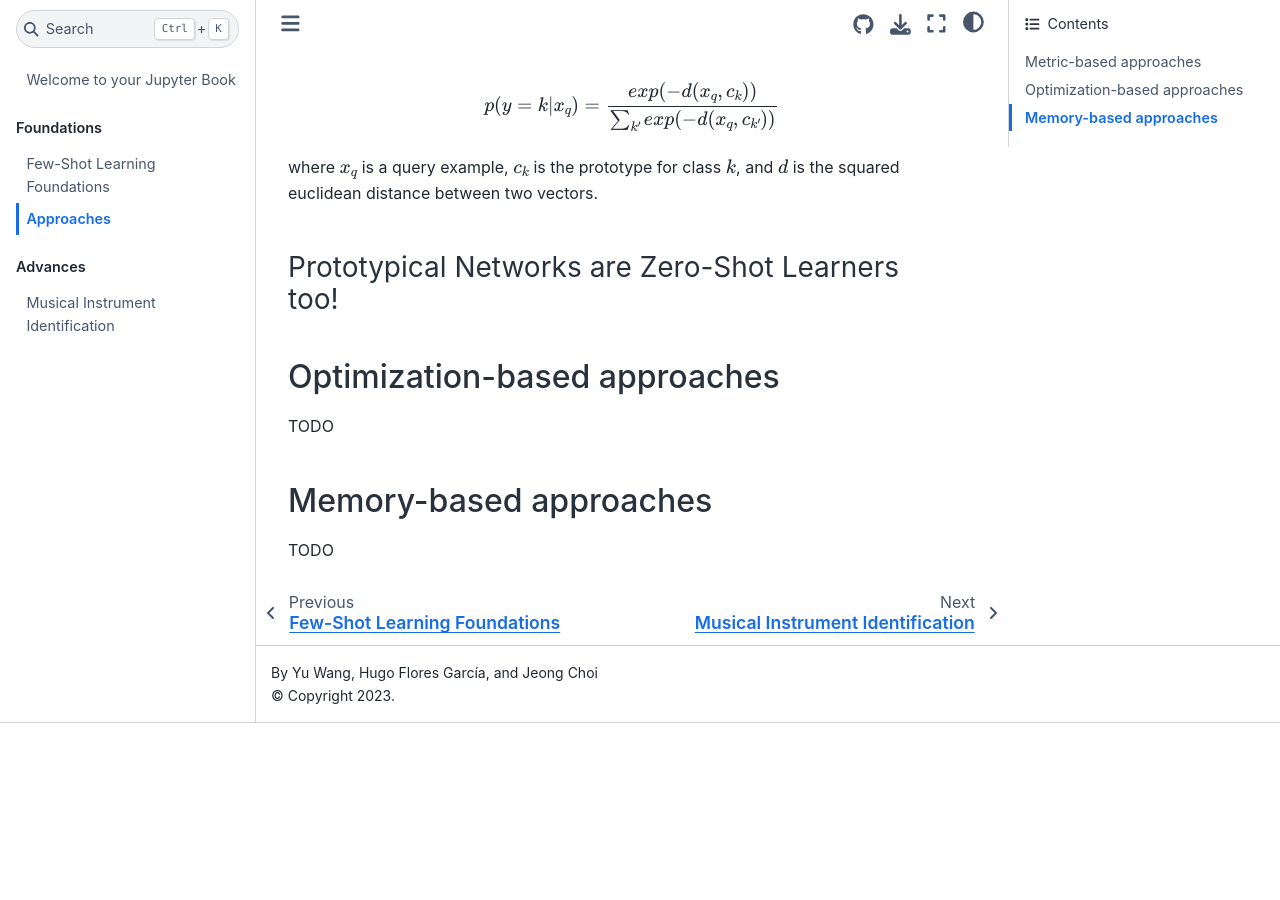
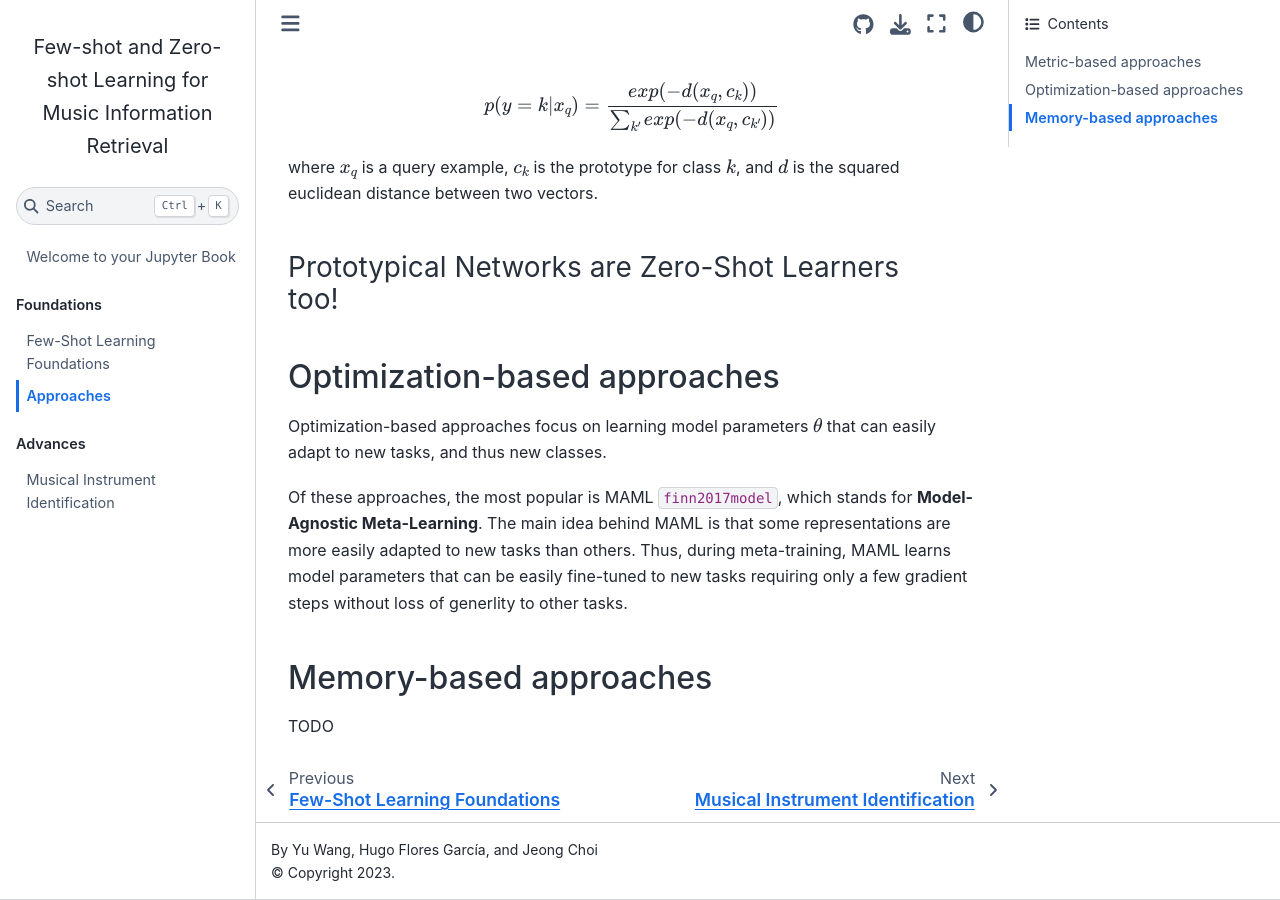
Before and after one commit to music-fsl-zsl/tutorial, a Jupyter Book: the page built from book/foundations/approaches.md, in a window 1280 px wide and 900 px high, scrolled down 2662 px. Built offline with Jupyter Book 1.0.4 settings and Sphinx 7.4.7 and the Sphinx Book theme 1.1.4, drawn with Linux system fonts in a browser that asks for light colours; cross-references to code outside the pages are shown as plain code; before the commit the page ends 3385 px from its top, so only the background shows below that.

Commit message:
make the tiniest advance in opt based approaches

```diff
--- a/book/foundations/approaches.md
+++ b/book/foundations/approaches.md
@@ -58,10 +58,13 @@
 where $x_q$ is a query example, $c_k$ is the prototype for class $k$, and $d$ is the squared euclidean distance between two vectors.
 
 ### Prototypical Networks are Zero-Shot Learners too!
+% TODO
 
 ## Optimization-based approaches
 
-TODO
+Optimization-based approaches focus on learning model parameters $\theta$ that can easily adapt to new tasks, and thus new classes.
+
+Of these approaches, the most popular is MAML {cite}`finn2017model`, which stands for **Model-Agnostic Meta-Learning**. The main idea behind MAML is that some representations are more easily adapted to new tasks than others. Thus, during meta-training, MAML learns model parameters that can be easily fine-tuned to new tasks requiring only a few gradient steps without loss of generlity to other tasks.
 
 ## Memory-based approaches
 
```
